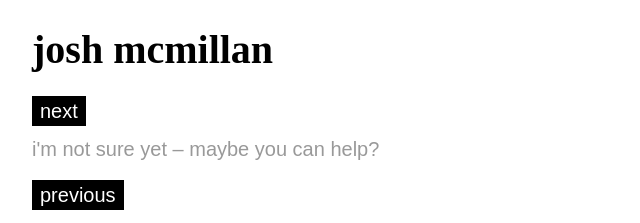
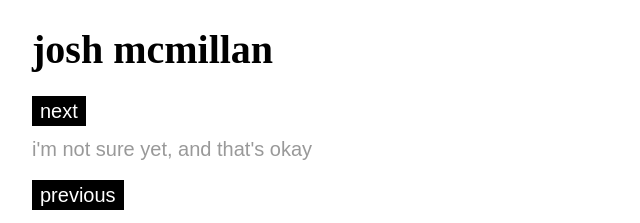
Before and after one commit to mcmillan/joshmcmillan.com, a React app: page / in a window 1280 px wide. Shown: the top 223 px of the page, without its empty margins (0-640 px from the left). Built offline with nearby package versions, Linux system fonts and the light colour scheme; the HTML template or start-up script is replaced by a standard one; a web font is replaced by a local one.

Commit message:
Be less desperate

```diff
--- a/src/pages/Home.tsx
+++ b/src/pages/Home.tsx
@@ -6,7 +6,7 @@ import config from "../util/config";
 
 export default () => (
   <>
-    <Wedge label="next">i'm not sure yet – maybe you can help?</Wedge>
+    <Wedge label="next">i'm not sure yet, and that's okay</Wedge>
     <Wedge label="previous">
       <Gig
         role="helping young creatives work together"
```
